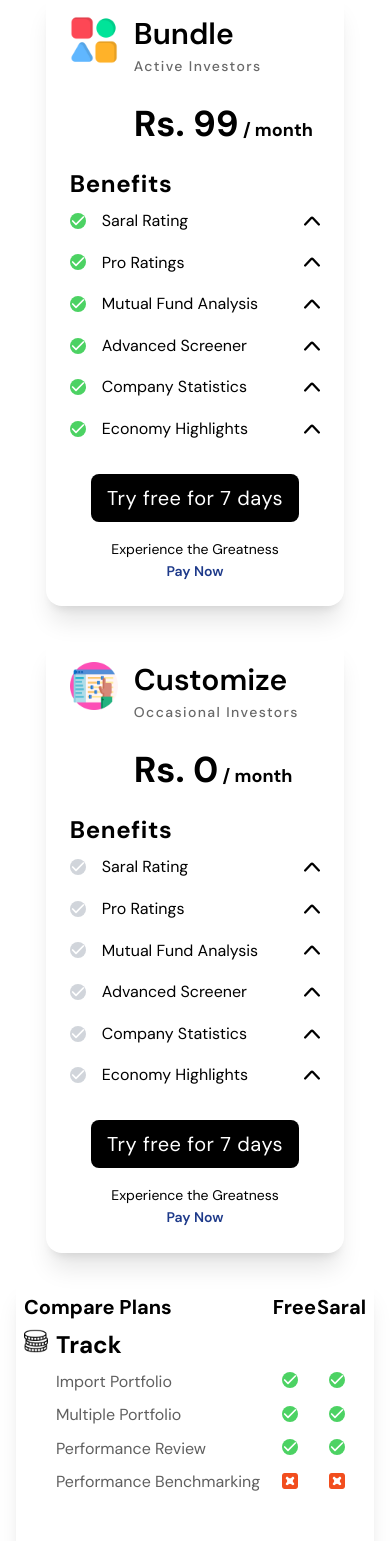
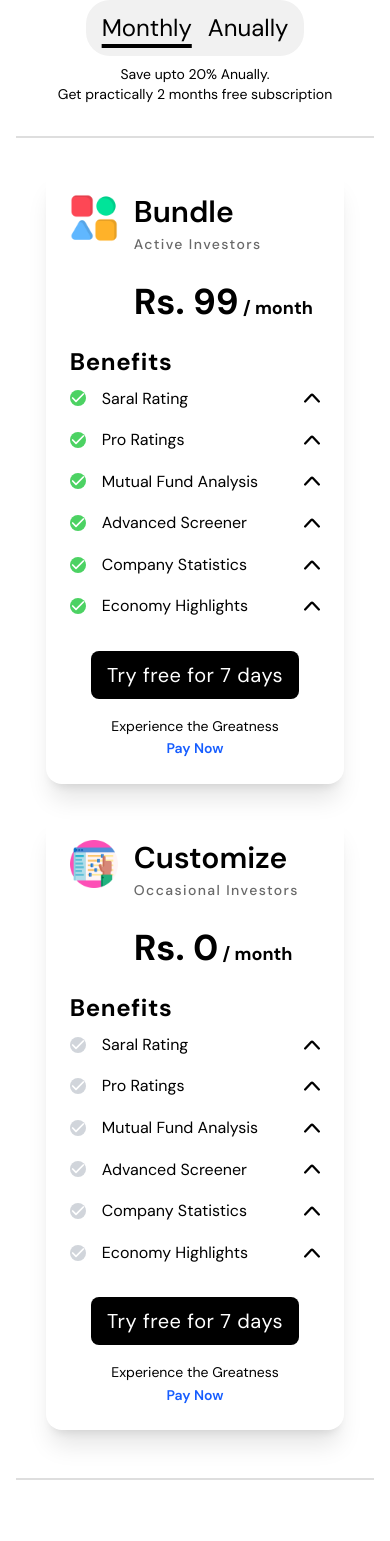
Before and after one commit to nishanbudhathoki2266/sarallagani, a React (Vite) app in the folder plan-cards/: page / in a window 390 px wide. Shown: the part 120-1661 px from the top of the page. Built offline with nearby package versions, Linux system fonts and the light colour scheme.

Commit message:
Implemented toggler functionality

```diff
--- a/plan-cards/src/components/Accordion.jsx
+++ b/plan-cards/src/components/Accordion.jsx
@@ -10,7 +10,7 @@
 const AccordionContext = createContext();
 
 // eslint-disable-next-line react/prop-types
-const Accordion = ({ children, handlePriceChange }) => {
+const Accordion = ({ children, handlePriceChange, planTime }) => {
   const [activeIndex, setActiveIndex] = useState(null);
   const [selectedPlans, setSelectedPlans] = useState([]);
 
@@ -34,7 +34,9 @@
     );
   };
 
-  const price = selectedPlans.length * 20;
+  // Changing the amount according to the plan (anual and monthly)
+  const amount = planTime === "monthly" ? 20 : 240;
+  const price = selectedPlans.length * amount;
 
   //   As calling this handlePriceChange outside of any useEffect would result in error, useEffect is best fit here
   useEffect(() => {
--- a/plan-cards/src/components/Card.jsx
+++ b/plan-cards/src/components/Card.jsx
@@ -2,7 +2,8 @@
 import Accordion from "./Accordion";
 import { plans } from "../data/plans";
 
-function Card({ content }) {
+function Card({ content, planTime }) {
+  console.log(planTime);
   const [customizedPrice, setCustomizedPrice] = useState(0);
 
   const handlePriceChange = (price) => {
@@ -10,7 +11,7 @@
   };
 
   return (
-    <div className=" h-auto w-10/12 sm:max-w-md md:max-w-lg lg:max-w-md p-6 rounded-2xl border-1 shadow-xl flex flex-col justify-center">
+    <div className="h-auto w-10/12 sm:max-w-md md:max-w-lg lg:max-w-md p-6 rounded-2xl border-1 shadow-xl flex flex-col justify-center">
       <div className="flex gap-4 items-start">
         <div className="h-12 w-12">
           <img src={content.image} alt={`Image of ${content.title}`} />
@@ -24,15 +25,23 @@
           </div>
           <div>
             <h1 className="inline font-bold text-4xl">
-              Rs. {content.price ? content.price : customizedPrice}
+              Rs.{" "}
+              {content.price
+                ? planTime === "monthly"
+                  ? content.price.monthly
+                  : content.price.anually
+                : customizedPrice}
             </h1>
-            <span className="font-bold text-lg"> / month</span>
+            <span className="font-bold text-lg">
+              {" "}
+              / {planTime === "monthly" ? "month" : "year"}
+            </span>
           </div>
         </div>
       </div>
       <h2 className="inline font-bold text-2xl tracking-wide mb-2">Benefits</h2>
 
-      <Accordion handlePriceChange={handlePriceChange}>
+      <Accordion handlePriceChange={handlePriceChange} planTime={planTime}>
         {plans.map((plan, index) => (
           <Fragment key={plan.id}>
             <div className="w-full flex justify-between items-center">
@@ -60,7 +69,7 @@
       <p className="text-[14px] mx-auto text-black mt-4">
         Experience the Greatness
         {/* Keeping as link for now */}
-        <a href="#" className="text-blue-900 block text-center font-semibold">
+        <a href="#" className="text-[#165DFF] block text-center font-semibold">
           Pay Now
         </a>
       </p>
--- a/plan-cards/src/pages/DetailCheckout.jsx
+++ b/plan-cards/src/pages/DetailCheckout.jsx
@@ -1,3 +1,4 @@
+import { useState } from "react";
 import Card from "../components/Card";
 
 const contents = [
@@ -5,7 +6,10 @@
     id: 1,
     title: "Bundle",
     subtitle: "Active Investors",
-    price: 99,
+    price: {
+      monthly: 99,
+      anually: 1100,
+    },
     image: "card-images/application.png",
     type: "static",
   },
@@ -19,27 +23,62 @@
 ];
 
 function DetailCheckout() {
+  // For toggling between monthly and anually
+  const [planTime, setPlanTime] = useState("monthly");
+
+  function handleChangePlanTime(time) {
+    setPlanTime(time);
+  }
+
   return (
-    <div className="flex sm:container mx-auto justify-center items-center pb-20 flex-col px-4 gap-10 py-4">
+    <div className="flex sm:container mx-auto justify-center items-center pb-20 flex-col px-4 gap-8 py-4">
       {/* Heading */}
       <h1 className="text-3xl text-[##000000] text-center font-bold">
         Curate Plan as
         <br />
         Per Your Need
       </h1>
+      {/* Toggler */}
+      <div className="bg-[#F1F1F1] flex gap-4 text-2xl font-[400] rounded-3xl px-4 py-3">
+        <p
+          className={`${
+            planTime === "monthly" ? "underline decoration-4" : ""
+          } underline-offset-8 hover:cursor-pointer`}
+          onClick={() => handleChangePlanTime("monthly")}
+        >
+          Monthly
+        </p>
+        <p
+          className={`${
+            planTime === "anually" ? "underline decoration-4" : ""
+          } underline-offset-8 hover:cursor-pointer`}
+          onClick={() => handleChangePlanTime("anually")}
+        >
+          Anually
+        </p>
+      </div>
+      {/* Texts under toggler */}
+      <div className="text-center font-[400] text-sm text-black -mt-6">
+        <p>Save upto 20% Anually.</p>
+        <p>Get practically 2 months free subscription</p>
+      </div>
+      <span className="block max-w-[920px] mb-4 w-full h-[1.5px] bg-[#DEDEDE]"></span>
       {/* Cards */}
-      <div className="flex flex-wrap w-full justify-center items-center -m-4 gap-8">
+      <div className="flex flex-wrap w-full justify-center items-start -m-4 gap-8">
         {contents.map((content) => (
-          <Card key={content.id} content={content} />
+          <Card key={content.id} content={content} planTime={planTime} />
         ))}
       </div>
+      <span className="block max-w-[920px] mb-4 mt-8 w-full h-[2px] bg-[#DEDEDE]"></span>
+
       {/* Compare plans */}
-      <div className="container h-auto max-w-[920px] auto px-2 py-4 sm:p-6 rounded-2xl border-1 shadow-xl flex flex-col items-center justify-center">
-        <div className="flex items-start justify-between w-full">
+      <div className="container divide-y-2 h-auto max-w-[920px] auto px-2 py-4 sm:p-6 rounded-2xl border-1 shadow-xl flex flex-col items-center justify-center">
+        <div className="flex items-start mb-8 justify-between gap-2 w-full">
           <div>
-            <h2 className="sm:text-2xl font-bold mb-2 text-xl">
+            <h2 className="sm:text-2xl font-bold mb-4 text-xl">
               Compare Plans
             </h2>
+            <span className="block max-w-[920px] mb-4 mt-4 w-full h-[2px] bg-[#DEDEDE]"></span>
             <div>
               {/* ICONS AND TITLE */}
               <div className="flex items-start gap-2">
@@ -49,7 +88,7 @@
                   className="h-6 w-6 object-cover"
                 />
                 <div className="flex flex-col gap-2">
-                  <h3 className="text-2xl font-[700]">Track</h3>
+                  <h3 className="sm:text-2xl text-xl font-[700]">Track</h3>
                   <p className="text-md text-[#5F5F5F]">Import Portfolio</p>
                   <p className="text-md text-[#5F5F5F]">Multiple Portfolio</p>
                   <p className="text-md text-[#5F5F5F]">Performance Review</p>
@@ -60,9 +99,10 @@
               </div>
             </div>
           </div>
-          <div className="flex justify-center text-center gap-[1px] sm:gap-12 items-center">
+          <div className="flex justify-center text-center gap-2 sm:gap-12 items-center">
             <div className="flex flex-col gap-2">
-              <h2 className="sm:text-2xl font-bold mb-2 text-xl">Free</h2>
+              <h2 className="sm:text-2xl font-bold text-lg">Free</h2>
+              <span className="block max-w-[920px] mb-6 mt-2 w-full h-[2px] bg-[#DEDEDE]"></span>
               <p>&nbsp;</p>
               <p>
                 <span className="w-4 h-4 mr-2 inline-flex items-center justify-center text-white rounded-full bg-[#4CD263]">
@@ -128,7 +168,8 @@
               </p>
             </div>
             <div className="flex flex-col gap-2">
-              <h2 className="sm:text-2xl font-bold mb-2 text-xl">Saral</h2>
+              <h2 className="sm:text-2xl font-bold text-lg">Saral</h2>
+              <span className="block max-w-[920px]  mb-6 mt-2 w-full h-[2px] bg-[#DEDEDE]"></span>
               <p>&nbsp;</p>
               <p>
                 <span className="w-4 h-4 mr-2 inline-flex items-center justify-center text-white rounded-full bg-[#4CD263]">
@@ -209,7 +250,7 @@
                   className="h-6 w-6 object-cover"
                 />
                 <div className="flex flex-col gap-2">
-                  <h3 className="text-2xl font-[700]">Analyze</h3>
+                  <h3 className="sm:text-2xl text-xl font-[700]">Analyze</h3>
                   <p className="text-md text-[#5F5F5F]">
                     Annual Financial Data
                   </p>
```
